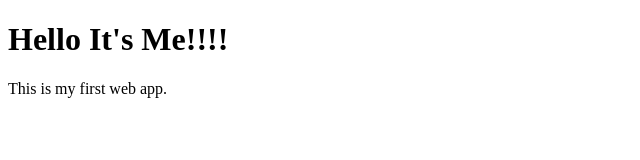
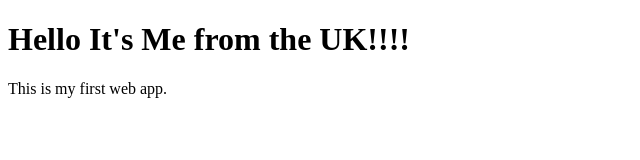
Before and after one commit to me035/learning-github, a plain HTML site: page index.html in a window 1280 px wide. Shown: the whole page, without its empty margins (0-640 px from the left). Drawn offline with Linux system fonts and the light colour scheme.

Commit message:
Update header text to include 'from the UK'

```diff
--- a/index.html
+++ b/index.html
@@ -10,7 +10,7 @@
 
 <body>
 
-<h1>Hello It's Me!!!!</h1>
+<h1>Hello It's Me from the UK!!!!</h1>
 
 <p>This is my first web app.</p>
 
```
